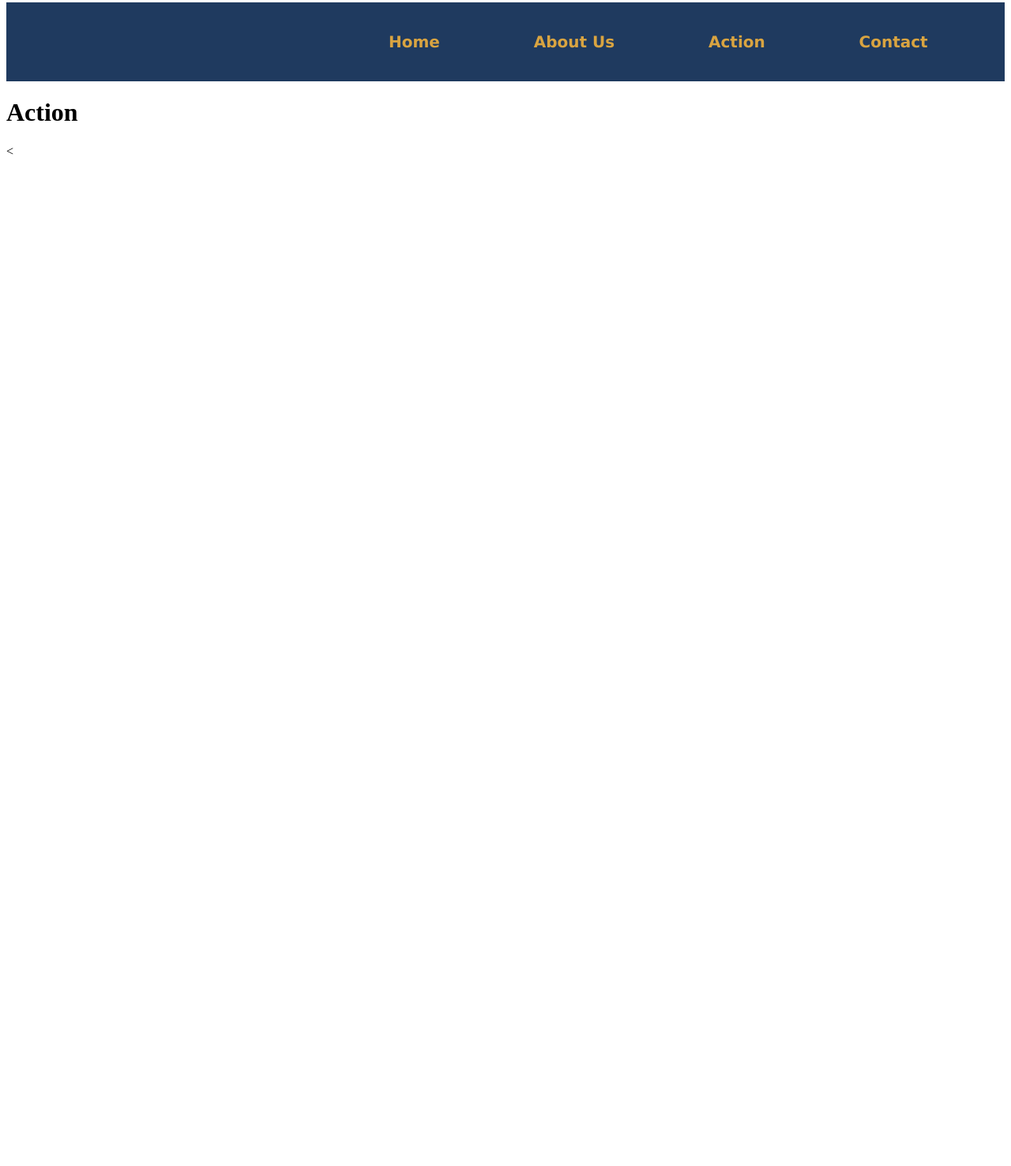
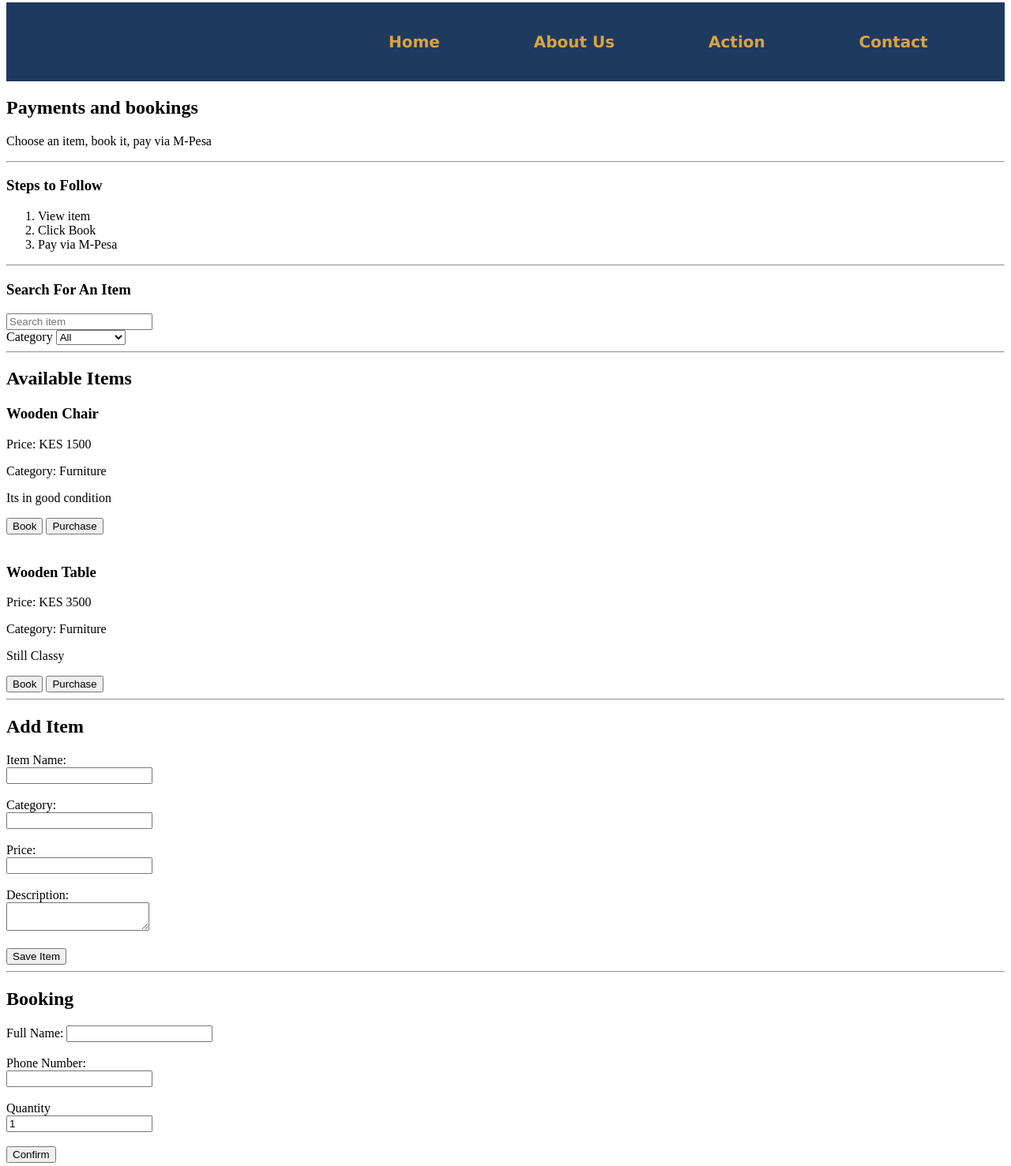
Before and after one commit to immanuel-hub/Project, a plain HTML site: page action.html in a window 1280 px wide. Shown: the part 5-1482 px from the top of the page at 79% size. Before the commit the page ends 800 px from the top, so only its background shows below. Drawn offline with Linux system fonts and the light colour scheme.

Commit message:
Created the format of how the action page should look that is where people can look for items and purchase them and also included the buttons

```diff
--- a/action.html
+++ b/action.html
@@ -33,11 +33,93 @@
     <div class="nav">
 
         <a href="index.html">Home</a>
-        <a href=" About Us.html">About Us</a>
+        <a href="About Us.html">About Us</a>
         <a href="action.html">Action</a>
         <a href="contact.html">Contact</a>
     </div>
-    <h1>Action</h1>
-    <
+
+    <h2>Payments and bookings</h2>
+    <p>Choose an item, book it, pay via M-Pesa</p>
+
+    <hr>
+
+    <h3>Steps to Follow</h3>
+    <ol>
+        <li>View item</li>
+        <li>Click Book</li>
+        <li>Pay via M-Pesa</li>
+    </ol>
+
+    <hr>
+
+    <h3>Search For An Item</h3>
+    <input type="text" placeholder="Search item"
+
+    <br><br>
+
+    <label>Category</label>
+    <select>
+        <option>All</option>
+        <option>Furniture</option>
+        <option>Electronics</option>
+    </select>
+
+    <hr>
+
+    <h2>Available Items</h2>
+
+    <div>
+        <h3>Wooden Chair</h3>
+        <p>Price: KES 1500</p>
+        <P>Category: Furniture</P>
+        <p>Its in good condition</p>
+
+        <button>Book</button>
+        <button>Purchase</button>
+    </div>
+
+    <br>
+
+    <div>
+        <h3>Wooden Table</h3>
+        <p>Price: KES 3500</p>
+        <P>Category: Furniture</P>
+        <p>Still Classy</p>
+
+        <button>Book</button>
+        <button>Purchase</button>
+    </div>
+
+    <hr>
+
+    <h2>Add Item</h2>
+
+    <form>
+        <label>Item Name:</label><br>
+        <input type="text"><br><br>
+        <label>Category:</label><br>
+        <input type="text"><br><br>
+        <label>Price:</label><br>
+        <input type="number"><br><br>
+        <label>Description:</label><br>
+        <textarea></textarea><br><br>
+
+        <button type="submit">Save Item</button>
+    </form>
+
+    <hr>
+
+    <h2>Booking</h2>
+
+    <form>
+        <label>Full Name:</label>
+        <input type="text"><br><br>
+        <label>Phone Number:</label><br>
+        <input type="text"><br><br>
+        <label>Quantity</label><br>
+        <input type="number" value="1"><br><br>
+
+        <button type="submit">Confirm</button>
+    </form>
 </body>
 </html>
```
Also changed, not shown: contact.html (+5 -4 lines), index.html (+1 -1 lines), 1 other file.
